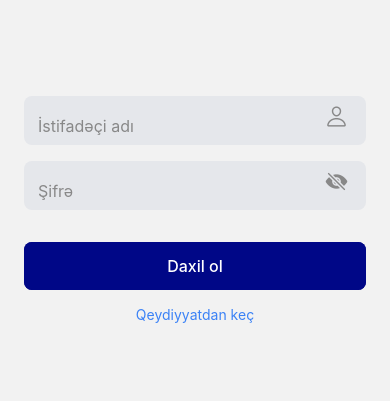
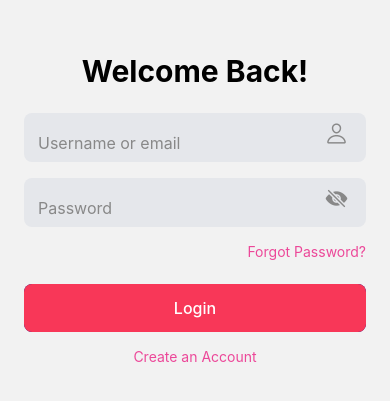
Before and after one commit to MahammadJafarzada/Demart, a React Native app: screen /Login in a window 390 px wide. Shown: the part 213-614 px from the top of the page. Built offline with nearby package versions, Linux system fonts and the light colour scheme.

Commit message:
forgot password added UI || UI improve

```diff
--- a/src/components/CustomButton.tsx
+++ b/src/components/CustomButton.tsx
@@ -25,7 +25,7 @@ const styles = StyleSheet.create({
     paddingHorizontal: 20,
     borderRadius: 8,
     alignItems: 'center',
-    backgroundColor: '#000787',
+    backgroundColor: '#F83758',
   },
   buttonText: {
     fontSize: 16,
--- a/src/navigation/AppNavigation.tsx
+++ b/src/navigation/AppNavigation.tsx
@@ -11,6 +11,7 @@ import BottomMenu from "./BottomMenu";
 import Wishlist from "../layout/Wishlist/Wishlist";
 import OnBoardingScreen from "../screens/OnBoarding/OnBoardingScreen";
 import { getItem } from "../utils/asyncStorage";
+import ForgotPassword from "../screens/ForgotPassword/ForgotPassword";
 
 const AppNavigation: React.FC = () => {
   const Stack = createNativeStackNavigator<RootStackParamList>();
@@ -54,6 +55,12 @@ const AppNavigation: React.FC = () => {
           options={{ headerShown: false }}
         />
         <Stack.Screen
+          name="ForgotPassword"
+          component={ForgotPassword}
+          options={{ headerShown: false }}
+        />
+
+        <Stack.Screen
           name="Main"
           component={BottomMenu}
           options={{ headerShown: false }}
--- /dev/null
+++ b/src/screens/ForgotPassword/ForgotPassword.tsx
@@ -0,0 +1,53 @@
+import { View, Text, ScrollView, TouchableOpacity } from 'react-native'
+import React, { useState } from 'react'
+import { SafeAreaView } from 'react-native-safe-area-context'
+import CustomButton from '../../components/CustomButton'
+import InputField from '../../components/InputFields'
+import tw from "twrnc";
+import { NavigationProp, useNavigation } from '@react-navigation/native'
+import { RootStackParamList } from '../../../types'
+
+const ForgotPassword = () => {
+    const [emailInput, setEmailInput] = useState("");
+    const [isLoading, setIsLoading] = useState(false);
+    const navigation = useNavigation<NavigationProp<RootStackParamList>>();
+
+    const handleSendEmail = () => {
+        navigation.navigate('Login')
+    }
+
+  return (
+    <SafeAreaView style={tw`flex-1`}>
+    <ScrollView
+      contentContainerStyle={tw`flex-1 justify-center items-center p-6`}
+      keyboardShouldPersistTaps="handled"
+    >
+      <View style={tw`mb-6`}>
+        <Text style={tw`text-3xl font-bold text-center`}>Forgot password?</Text>
+      </View>
+      <View style={tw`w-full`}>
+        <InputField
+          label="Your Email"
+          iconName="mail-outline"
+          value={emailInput}
+          onChangeText={setEmailInput}
+        />
+
+        <CustomButton
+          title={isLoading ? "Submit..." : "Submit"}
+          onPress={handleSendEmail}
+          disabled={isLoading}
+          style={isLoading ? tw`bg-gray-400` : tw`bg-green-500`}
+        />
+      </View>
+      <View style={tw`mt-4`}>
+        <TouchableOpacity onPress={() => navigation.navigate('Login')}>
+          <Text style={tw`text-pink-500 text-center`}>I Already Have an Account</Text>
+        </TouchableOpacity>
+      </View>
+    </ScrollView>
+  </SafeAreaView>
+  )
+}
+
+export default ForgotPassword
--- a/src/screens/Login/Login.tsx
+++ b/src/screens/Login/Login.tsx
@@ -1,22 +1,27 @@
-import { View, Text, SafeAreaView, ScrollView, TouchableOpacity } from 'react-native'
-import React, { useCallback, useState } from 'react'
-import tw from 'twrnc'
-import CustomButton from '../../components/CustomButton'
-import InputField from '../../components/InputFields'
-import { RootStackParamList } from '../../../types'
-import { NavigationProp, useNavigation } from '@react-navigation/native'
+import {
+  View,
+  Text,
+  SafeAreaView,
+  ScrollView,
+  TouchableOpacity,
+} from "react-native";
+import React, { useCallback, useState } from "react";
+import tw from "twrnc";
+import CustomButton from "../../components/CustomButton";
+import InputField from "../../components/InputFields";
+import { RootStackParamList } from "../../../types";
+import { NavigationProp, useNavigation } from "@react-navigation/native";
 
 const Login = () => {
-
   const [usernameInput, setUsernameInput] = useState("");
   const [passwordInput, setPasswordInput] = useState("");
   const [isPasswordVisible, setIsPasswordVisible] = useState(false);
   const [isLoading, setIsLoading] = useState(false);
   const navigation = useNavigation<NavigationProp<RootStackParamList>>();
 
-  const handleLogin = () =>{
-    navigation.navigate('Main')
-  }
+  const handleLogin = () => {
+    navigation.navigate("Main");
+  };
   const togglePasswordVisibility = useCallback(() => {
     setIsPasswordVisible((prev) => !prev);
   }, []);
@@ -27,23 +32,29 @@ const Login = () => {
         contentContainerStyle={tw`flex-1 justify-center items-center p-6`}
         keyboardShouldPersistTaps="handled"
       >
+        <View style={tw`mb-6`}>
+          <Text style={tw`text-3xl font-bold text-center`}>Welcome Back!</Text>
+        </View>
         <View style={tw`w-full`}>
           <InputField
-            label="İstifadəçi adı"
+            label="Username or email"
             iconName="person-outline"
             value={usernameInput}
             onChangeText={setUsernameInput}
           />
           <InputField
-            label="Şifrə"
+            label="Password"
             iconName="eye-outline"
             secureTextEntry={!isPasswordVisible}
             value={passwordInput}
             onChangeText={setPasswordInput}
             togglePasswordVisibility={togglePasswordVisibility}
           />
+          <TouchableOpacity onPress={() => navigation.navigate('ForgotPassword')}>
+            <Text style={tw`text-pink-500 text-right mb-2`}>Forgot Password?</Text>
+          </TouchableOpacity>
           <CustomButton
-            title={isLoading ? "Daxil olunur..." : "Daxil ol"}
+            title={isLoading ? "Login..." : "Login"}
             onPress={handleLogin}
             disabled={isLoading}
             style={isLoading ? tw`bg-gray-400` : tw`bg-blue-500`}
@@ -51,12 +62,12 @@ const Login = () => {
         </View>
         <View style={tw`mt-4`}>
           <TouchableOpacity onPress={() => navigation.navigate('Register')}>
-            <Text style={tw`text-blue-500`}>Qeydiyyatdan keç</Text>
+            <Text style={tw`text-pink-500 text-center`}>Create an Account</Text>
           </TouchableOpacity>
         </View>
       </ScrollView>
     </SafeAreaView>
-  )
-}
+  );
+};
 
-export default Login
+export default Login;
--- a/src/screens/Register/Register.tsx
+++ b/src/screens/Register/Register.tsx
@@ -1,26 +1,25 @@
-import { View, SafeAreaView, ScrollView } from 'react-native';
-import React, { useState, useCallback } from 'react';
-import tw from 'twrnc';
-import CustomButton from '../../components/CustomButton';
-import InputField from '../../components/InputFields';
-import { NavigationProp, useNavigation } from '@react-navigation/native';
-import { RootStackParamList } from '../../../types';
+import { View, SafeAreaView, ScrollView, Text, TouchableOpacity } from "react-native";
+import React, { useState, useCallback } from "react";
+import tw from "twrnc";
+import CustomButton from "../../components/CustomButton";
+import InputField from "../../components/InputFields";
+import { NavigationProp, useNavigation } from "@react-navigation/native";
+import { RootStackParamList } from "../../../types";
 
 const Register = () => {
-  const [usernameInput, setUsernameInput] = useState('');
-  const [emailInput, setEmailInput] = useState('');
-  const [passwordInput, setPasswordInput] = useState('');
-  const [confirmPasswordInput, setConfirmPasswordInput] = useState('');
+  const [emailInput, setEmailInput] = useState("");
+  const [passwordInput, setPasswordInput] = useState("");
+  const [confirmPasswordInput, setConfirmPasswordInput] = useState("");
   const [isPasswordVisible, setIsPasswordVisible] = useState(false);
   const [isLoading, setIsLoading] = useState(false);
   const navigation = useNavigation<NavigationProp<RootStackParamList>>();
 
   const handleRegister = () => {
-    if (!usernameInput || !emailInput || !passwordInput || !confirmPasswordInput) {
+    if (!emailInput || !passwordInput || !confirmPasswordInput) {
       alert("Zəhmət olmasa bütün sahələri doldurun");
       return;
     }
-      const emailRegex = /^[^\s@]+@[^\s@]+\.[^\s@]+$/;
+    const emailRegex = /^[^\s@]+@[^\s@]+\.[^\s@]+$/;
     if (!emailRegex.test(emailInput)) {
       alert("Düzgün e-poçt ünvanı daxil edin");
       return;
@@ -41,7 +40,6 @@ const Register = () => {
     }, 2000);
   };
 
-
   const togglePasswordVisibility = useCallback(() => {
     setIsPasswordVisible((prev) => !prev);
   }, []);
@@ -52,21 +50,18 @@ const Register = () => {
         contentContainerStyle={tw`flex-1 justify-center items-center p-6`}
         keyboardShouldPersistTaps="handled"
       >
+        <View style={tw`mb-6`}>
+          <Text style={tw`text-3xl font-bold text-center`}>Create an account</Text>
+        </View>
         <View style={tw`w-full`}>
           <InputField
-            label="İstifadəçi adı"
+            label="Username or email"
             iconName="person-outline"
-            value={usernameInput}
-            onChangeText={setUsernameInput}
-          />
-          <InputField
-            label="E-poçt"
-            iconName="mail-outline"
             value={emailInput}
             onChangeText={setEmailInput}
           />
           <InputField
-            label="Şifrə"
+            label="Password"
             iconName="eye-outline"
             secureTextEntry={!isPasswordVisible}
             value={passwordInput}
@@ -74,7 +69,7 @@ const Register = () => {
             togglePasswordVisibility={togglePasswordVisibility}
           />
           <InputField
-            label="Şifrəni təsdiq et"
+            label="Confirm Password"
             iconName="eye-outline"
             secureTextEntry={!isPasswordVisible}
             value={confirmPasswordInput}
@@ -82,11 +77,16 @@ const Register = () => {
             togglePasswordVisibility={togglePasswordVisibility}
           />
           <CustomButton
-            title={isLoading ? "Qeydiyyatdan keçirilir..." : "Qeydiyyatdan keç"}
+            title={isLoading ? "Register..." : "Register"}
             onPress={handleRegister}
             disabled={isLoading}
             style={isLoading ? tw`bg-gray-400` : tw`bg-green-500`}
           />
+        </View>
+        <View style={tw`mt-4`}>
+          <TouchableOpacity onPress={() => navigation.navigate('Login')}>
+            <Text style={tw`text-pink-500 text-center`}>I Already Have an Account</Text>
+          </TouchableOpacity>
         </View>
       </ScrollView>
     </SafeAreaView>
--- a/types.ts
+++ b/types.ts
@@ -4,6 +4,7 @@ export type RootStackParamList = {
     OnBoardingScreen: undefined;
     Login: undefined;
     Register: undefined;
+    ForgotPassword:undefined
     Main: undefined;
     ProductDetails:undefined;
     Basket: undefined;
```
